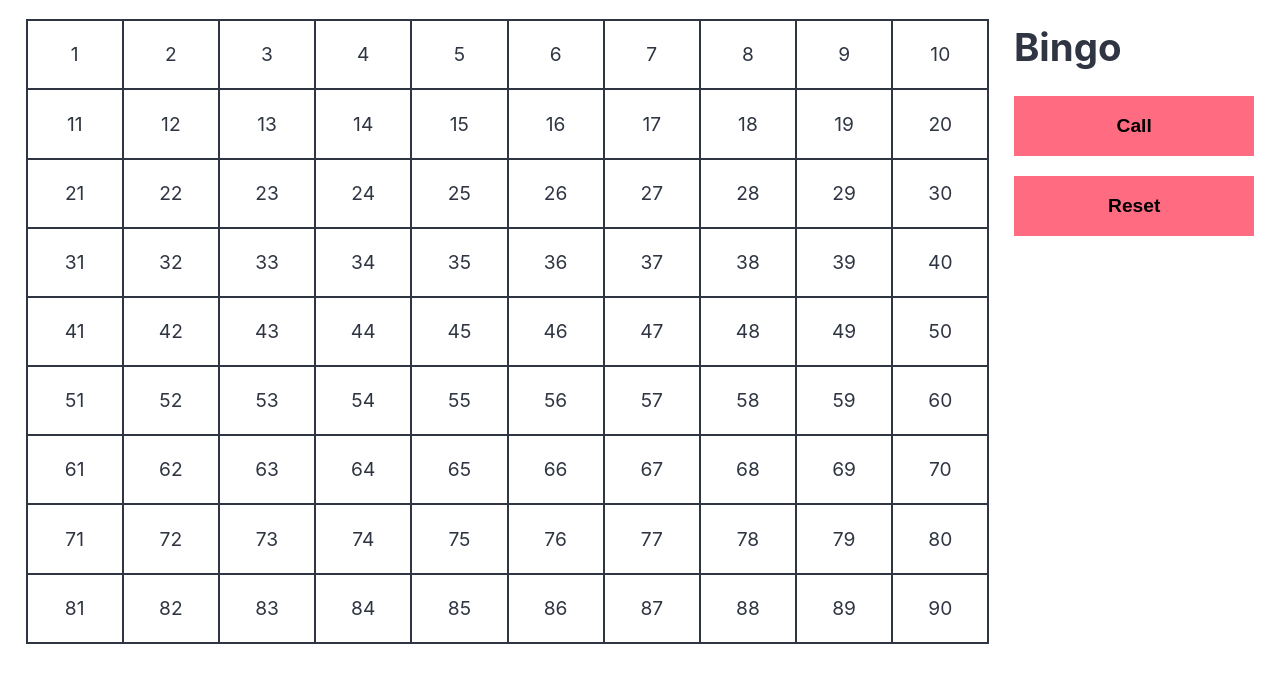
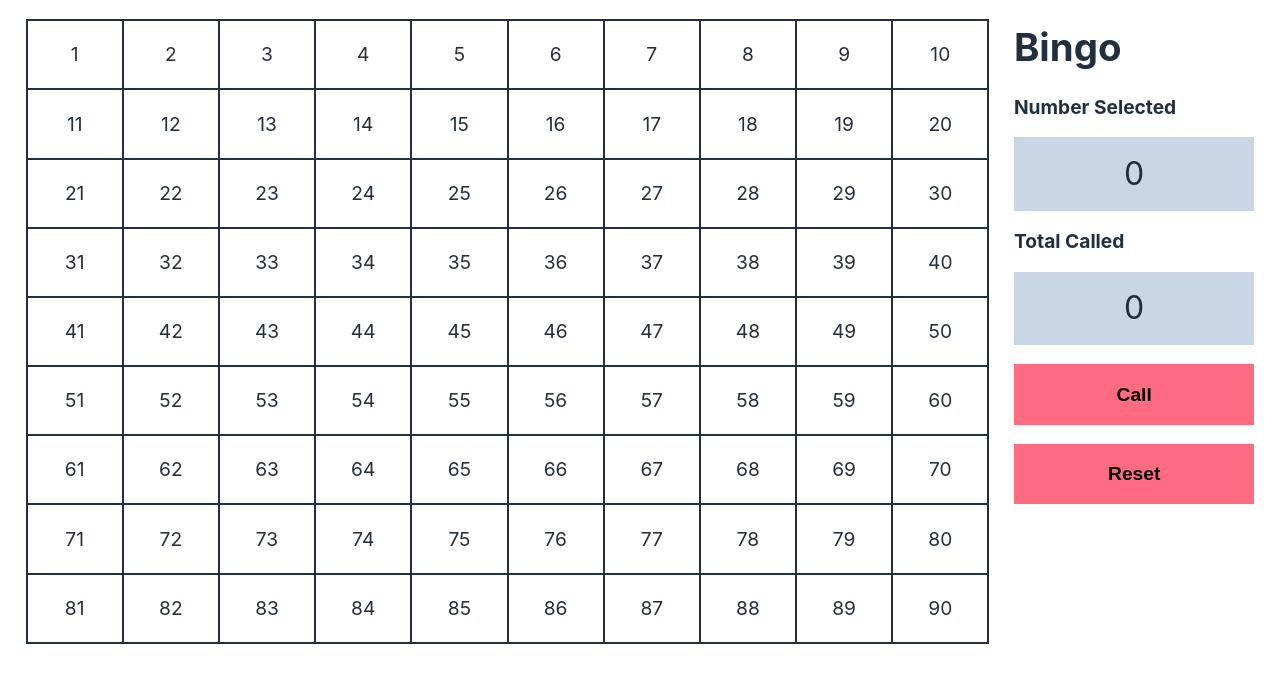
Before and after one commit to thomashockaday/bingo-machine, a React (Vite) app: page / in a window 1280 px wide. Shown: the top 682 px of the page. Built offline with nearby package versions, Linux system fonts and the light colour scheme.

Commit message:
Add displays for number selected and total called

```diff
--- a/src/App.tsx
+++ b/src/App.tsx
@@ -42,7 +42,20 @@ function App() {
         <div className="bingo-controls">
           <h1>Bingo</h1>
 
-          <button onClick={callNextNumber}>Call</button>
+          <h2>Number Selected</h2>
+          <div className="number-display">
+            {calledNumbers[calledNumbers.length - 1] ?? "0"}
+          </div>
+
+          <h2>Total Called</h2>
+          <div className="number-display">{calledNumbers.length}</div>
+
+          <button
+            onClick={callNextNumber}
+            disabled={calledNumbers.length === numbers.length}
+          >
+            Call
+          </button>
           <button onClick={reset}>Reset</button>
         </div>
       </div>
--- a/src/index.css
+++ b/src/index.css
@@ -1,8 +1,10 @@
 :root {
   --primary: #ffffff;
-  --secondary: #2f3542;
-  --highlight: #ff6b81;
-  --highlight-active: #ff4757;
+  --primary-highlight: #c8d6e5;
+  --secondary: #222f3e;
+  --secondary-highlight: #1e272e;
+  --tertiary: #ff6b81;
+  --tertiary-highlight: #ff4757;
 
   font-family: Inter, system-ui, Avenir, Helvetica, Arial, sans-serif;
   line-height: 1.5;
@@ -25,9 +27,13 @@ h1 {
   margin: 0;
 }
 
+h2 {
+  font-size: 1.2rem;
+}
+
 button {
   padding: 1em 2%;
-  background-color: var(--highlight);
+  background-color: var(--tertiary);
   border: none;
   font-size: inherit;
   display: block;
@@ -39,7 +45,7 @@ button {
 button:hover,
 button:active,
 button:focus {
-  background-color: var(--highlight-active);
+  background-color: var(--tertiary-highlight);
 }
 
 .bingo-caller {
@@ -61,11 +67,18 @@ button:focus {
 }
 
 .bingo-board-cell--called {
-  background-color: var(--highlight);
+  background-color: var(--tertiary);
 }
 
 .bingo-controls {
   width: 20%;
+}
+
+.number-display {
+  background-color: var(--secondary-highlight);
+  text-align: center;
+  font-size: 2rem;
+  padding: 0.4em;
 }
 
 @media (prefers-color-scheme: light) {
@@ -81,4 +94,8 @@ button:focus {
   .bingo-board-cell {
     border-color: var(--secondary);
   }
+
+  .number-display {
+    background-color: var(--primary-highlight);
+  }
 }
```
